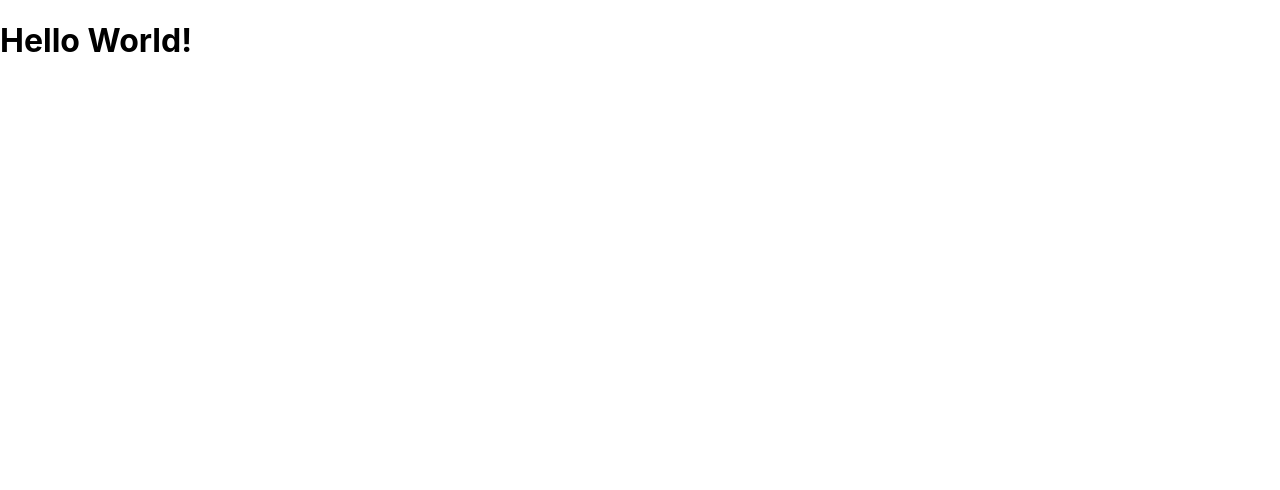
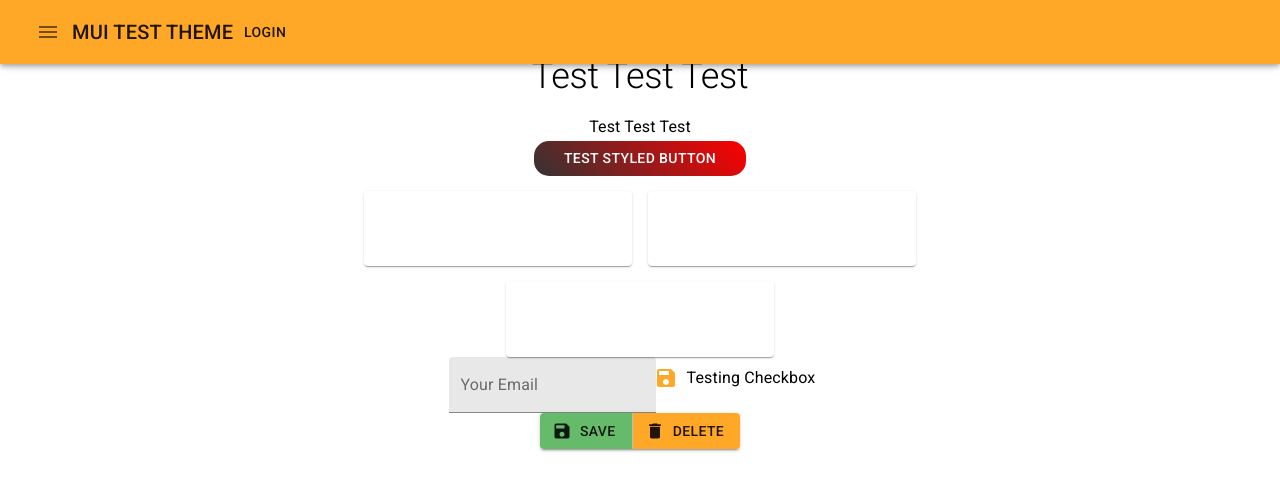
Before and after one commit to georgepapagapitos/weekend-spike, a React (Create React App) app: page / in a window 1280 px wide. Shown: the top 490 px of the page. Built offline with nearby package versions, Linux system fonts and the light colour scheme.

Commit message:
mui basics

```diff
--- a/package.json
+++ b/package.json
@@ -3,12 +3,16 @@
   "version": "0.1.0",
   "private": true,
   "dependencies": {
+    "@material-ui/core": "^4.11.3",
+    "@material-ui/icons": "^4.11.2",
     "@testing-library/jest-dom": "^5.11.9",
     "@testing-library/react": "^11.2.5",
     "@testing-library/user-event": "^12.8.3",
+    "fontsource-roboto": "^4.0.0",
     "react": "^17.0.1",
     "react-dom": "^17.0.1",
     "react-scripts": "4.0.3",
+    "typeface-roboto": "^1.1.13",
     "web-vitals": "^1.1.0"
   },
   "scripts": {
--- a/public/index.html
+++ b/public/index.html
@@ -3,6 +3,7 @@
   <head>
     <meta charset="utf-8" />
     <link rel="icon" href="%PUBLIC_URL%/favicon.ico" />
+    <link rel="stylesheet" href="https://fonts.googleapis.com/css?family=Roboto:300,400,500">
     <meta name="viewport" content="width=device-width, initial-scale=1" />
     <meta name="theme-color" content="#000000" />
     <meta
--- a/src/App.js
+++ /dev/null
@@ -1,9 +0,0 @@
-function App() {
-  return (
-    <div className="App">
-      <h1>Hello World!</h1>
-    </div>
-  );
-}
-
-export default App;
--- /dev/null
+++ b/src/components/App.css
@@ -0,0 +1,43 @@
+.App {
+  text-align: center;
+  margin-top: 55px;
+}
+
+.App-logo {
+  height: 40vmin;
+  pointer-events: none;
+}
+
+@media (prefers-reduced-motion: no-preference) {
+  .App-logo {
+    animation: App-logo-spin infinite 20s linear;
+  }
+}
+
+input {
+  color: red !important;
+}
+
+.App-header {
+  background-color: #282c34;
+  min-height: 100vh;
+  display: flex;
+  flex-direction: column;
+  align-items: center;
+  justify-content: center;
+  font-size: calc(10px + 2vmin);
+  color: white;
+}
+
+.App-link {
+  color: #61dafb;
+}
+
+@keyframes App-logo-spin {
+  from {
+    transform: rotate(0deg);
+  }
+  to {
+    transform: rotate(360deg);
+  }
+}
--- /dev/null
+++ b/src/components/App.js
@@ -0,0 +1,151 @@
+import { useState } from 'react';
+import './App.css';
+import Header from './Header';
+import ButtonGroup from '@material-ui/core/ButtonGroup';
+import Button from '@material-ui/core/Button';
+import SaveIcon from '@material-ui/icons/Save';
+import DeleteIcon from '@material-ui/icons/Delete';
+import Checkbox from '@material-ui/core/Checkbox';
+import FormControlLabel from '@material-ui/core/FormControlLabel';
+import TextField from '@material-ui/core/TextField';
+
+import { makeStyles, ThemeProvider, createMuiTheme } from '@material-ui/core/styles';
+import { green, orange } from '@material-ui/core/colors';
+import 'fontsource-roboto';
+
+import Typography from '@material-ui/core/Typography';
+import Container from '@material-ui/core/Container';
+
+import Paper from '@material-ui/core/Paper';
+import Grid from '@material-ui/core/Grid';
+
+import AppBar from '@material-ui/core/AppBar';
+import Toolbar from '@material-ui/core/Toolbar';
+import IconButton from '@material-ui/core/IconButton';
+import MenuIcon from '@material-ui/icons/Menu';
+
+const useStyles = makeStyles({
+  root: {
+    background: 'linear-gradient(45deg, #333, red)',
+    border: 0,
+    marginBottom: 15,
+    borderRadius: 15,
+    color: 'white',
+    padding: '5px 30px'
+  }
+});
+
+const theme = createMuiTheme({
+  typography: {
+    h2: {
+      fontSize: 36,
+      marginBottom: 15,
+    }
+  },
+  palette: {
+    primary: {
+      main: green[400],
+    },
+    secondary: {
+      main: orange[400]
+    }
+  }
+});
+
+function ButtonStyled() {
+  const classes = useStyles();
+  return <Button className={classes.root}>Test Styled Button</Button>
+}
+
+const CheckboxExample = () => {
+  const [checked, setChecked] = useState(true);
+  return (
+    <FormControlLabel
+      control={
+        <Checkbox
+          checked={checked}
+          icon={<SaveIcon />}
+          checkedIcon={<SaveIcon />}
+          onChange={(e) => setChecked(e.target.checked)}
+          inputProps={{
+            'aria-label': 'secondary checkbox'
+          }}
+        />}
+        label='Testing Checkbox'
+    />
+  )
+}
+
+const App = () => {
+  return (
+    <ThemeProvider theme={theme}>
+
+      <Container maxWidth="sm">
+
+        <div className="App">
+          <AppBar color="secondary">
+            <Toolbar>
+              <IconButton>
+                <MenuIcon />
+              </IconButton>
+              <Typography variant="h6">
+                MUI TEST THEME
+              </Typography>
+              <Button>
+                Login
+              </Button>
+            </Toolbar>
+          </AppBar>
+
+          <Typography variant="h2" component="div">
+            Test Test Test
+          </Typography>
+
+          <Typography variant="subtitle1">
+            Test Test Test
+          </Typography>
+
+          <ButtonStyled />
+
+          <Grid container spacing={2} justify="center">
+            <Grid item xs={3} sm={6}>
+              <Paper style={{
+                height: 75, width: '100%' }} />
+            </Grid>
+            <Grid item xs={3} sm={6}>
+              <Paper style={{
+                height: 75, width: '100%' }} />
+            </Grid>
+            <Grid item xs={3} sm={6}>
+              <Paper style={{
+                height: 75, width: '100%' }} />
+            </Grid>
+          </Grid>
+
+          <TextField
+            variant="filled"
+            color="secondary"
+            type="email"
+            label="Your Email"
+            placeholder="testing@test.com"
+          />
+          <CheckboxExample />
+          <ButtonGroup variant="contained">
+            <Button
+              startIcon={<SaveIcon />}
+              color="primary">
+              Save
+            </Button>
+            <Button
+              startIcon={<DeleteIcon />}
+              color="secondary">
+              Delete
+            </Button>
+          </ButtonGroup>
+        </div>
+      </Container>
+    </ThemeProvider>
+  );
+}
+
+export default App;
--- /dev/null
+++ b/src/components/Header.js
@@ -0,0 +1,9 @@
+const Header = () => {
+  return (
+    <header>
+      <h1>Weekend Spike</h1>
+    </header>
+  )
+}
+
+export default Header;
--- a/src/index.js
+++ b/src/index.js
@@ -1,7 +1,7 @@
 import React from 'react';
 import ReactDOM from 'react-dom';
 import './index.css';
-import App from './App';
+import App from './components/App';
 import reportWebVitals from './reportWebVitals';
 
 ReactDOM.render(
```
Also changed, not shown: 1 other file (tests, documents, lock files or other folders).
